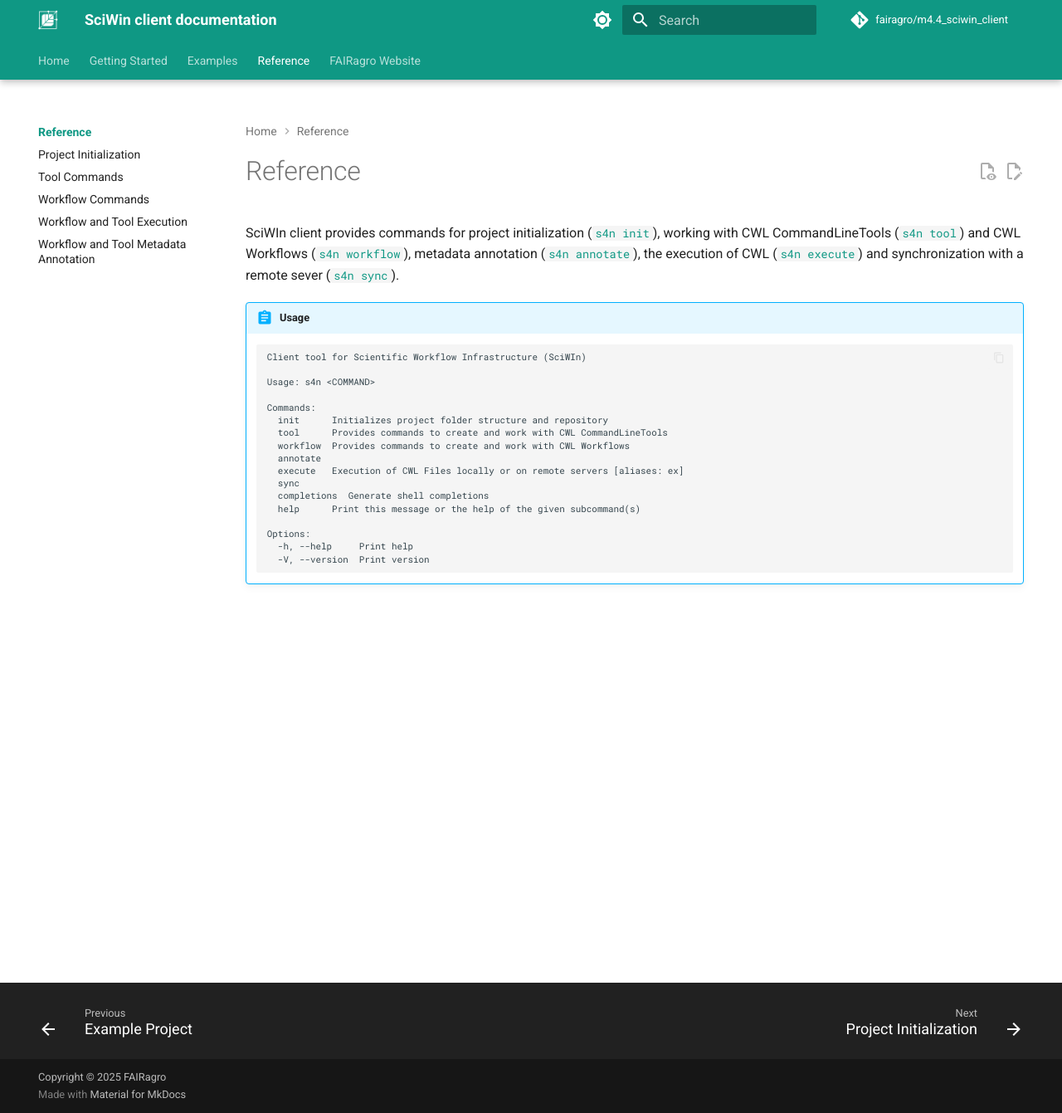
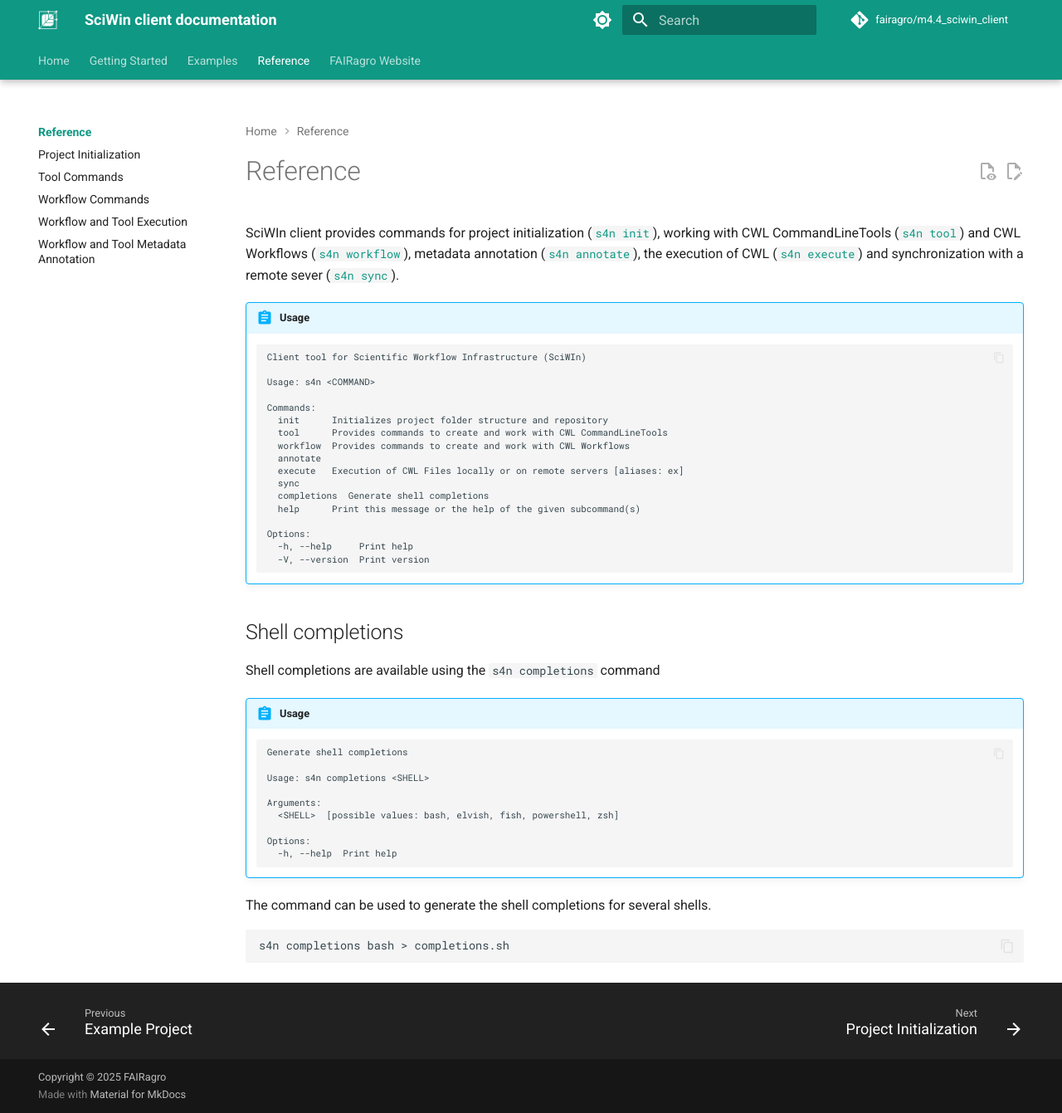
Before and after one commit to fairagro/m4.4_sciwin_client, an MkDocs documentation site: the page built from docs/reference/index.md, in a window 1280 px wide and 1341 px high. Shown: the whole window at 83% size. Built offline with MkDocs 1.6.1 and Material for MkDocs 9.7.7, drawn with Linux system fonts in a browser that asks for light colours; comment, search, counter and statistics services are not loaded.

Commit message:
added completions to reference index

````diff
--- a/docs/reference/index.md
+++ b/docs/reference/index.md
@@ -21,3 +21,22 @@
       -h, --help     Print help
       -V, --version  Print version
     ```
+
+## Shell completions
+Shell completions are available using the `s4n completions` command
+!!! abstract "Usage"
+    ```
+    Generate shell completions
+
+    Usage: s4n completions <SHELL>
+
+    Arguments:
+      <SHELL>  [possible values: bash, elvish, fish, powershell, zsh]
+
+    Options:
+      -h, --help  Print help
+    ```
+The command can be used to generate the shell completions for several shells.
+```
+s4n completions bash > completions.sh
+```
````
